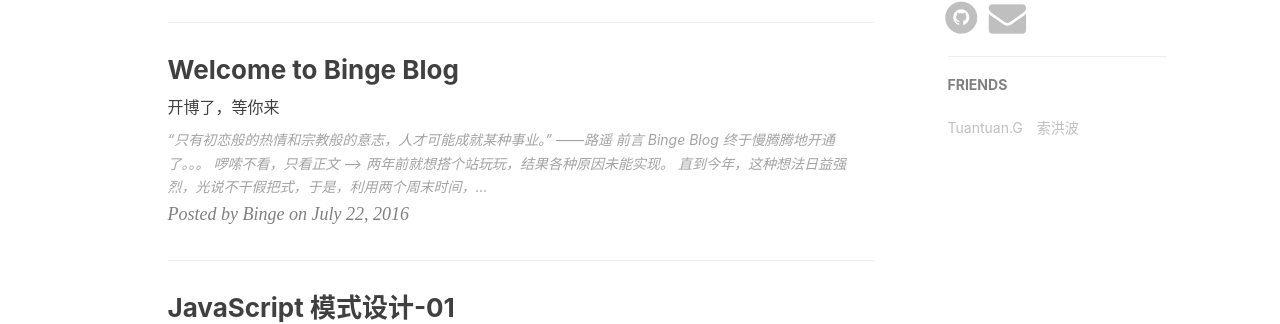
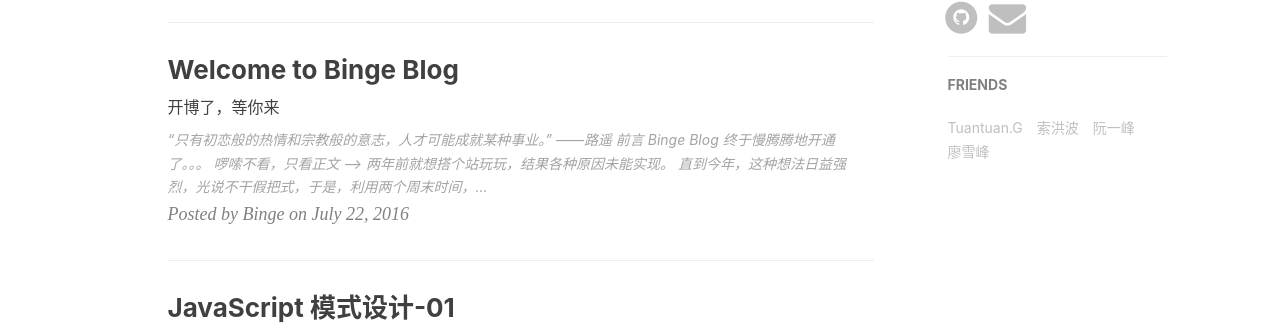
Before and after one commit to bingerambo/bingerambo_Jekyll_deploy, a Jekyll site: the page built from index.html, in a window 1280 px wide. Shown: the part 866-1190 px from the top of the page. Built offline with Jekyll 4.4.1, drawn with Linux system fonts in a browser that asks for light colours; nearby versions of some CDN libraries; the list of posts is cut into pages by our own code; comment, search, counter and statistics services are not loaded.

```diff
--- a/_config.yml
+++ b/_config.yml
@@ -88,5 +88,11 @@ friends: [
     },{
         title: "索洪波",
         href: "http://suohb.com"
+    },{
+        title: "阮一峰",
+        href: "http://www.ruanyifeng.com/blog/"
+    },{
+        title: "廖雪峰",
+        href: "http://www.liaoxuefeng.com/"
     }
 ]
```
